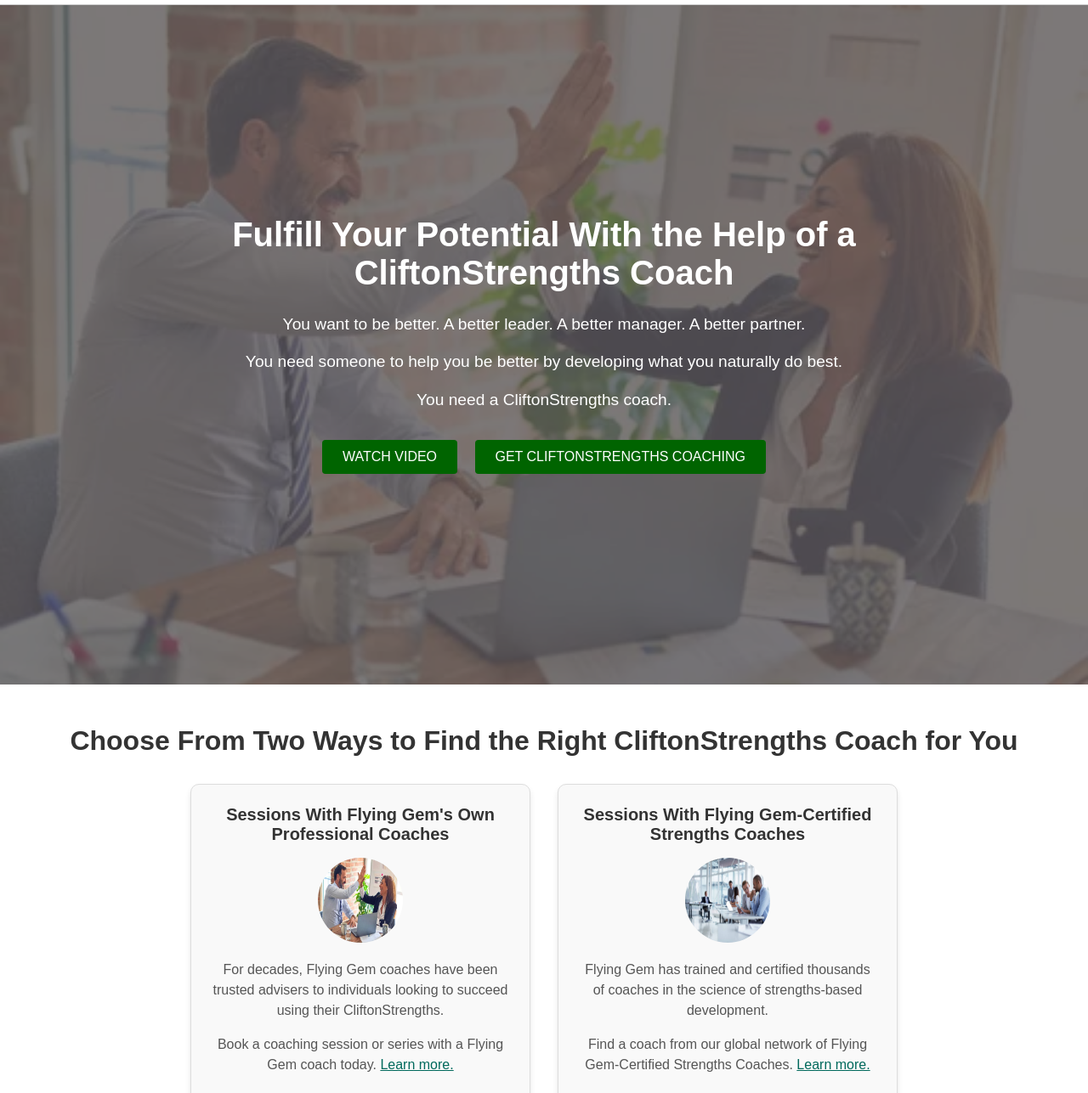
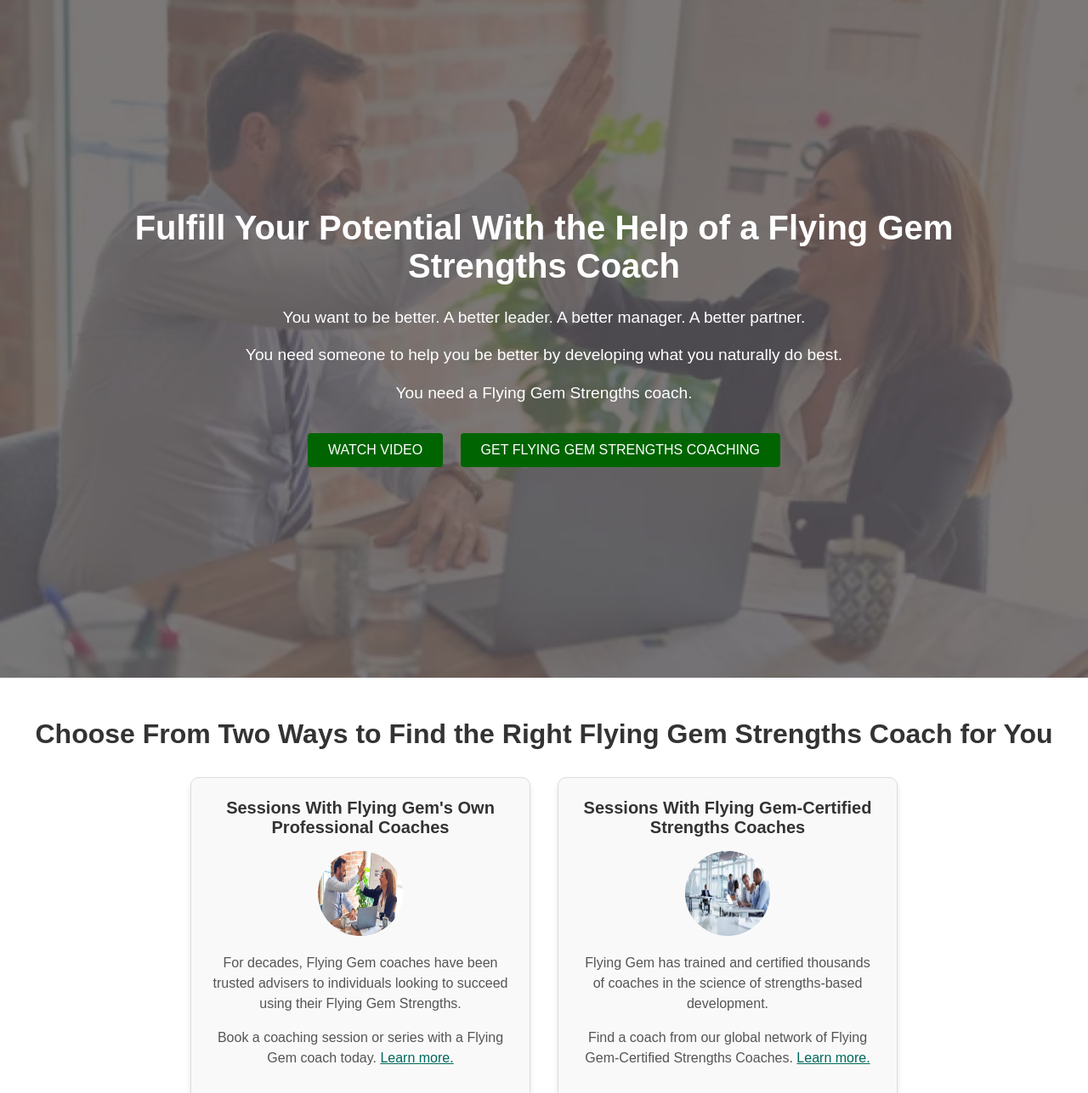
Before and after one commit to larbisamuel/flyingGem, a plain HTML site: page index.html in a window 1280 px wide. Shown: the part 63-1350 px from the top of the page at 85% size. Drawn offline with Linux system fonts and the light colour scheme.

Commit message:
new changes

```diff
--- a/index.html
+++ b/index.html
@@ -14,7 +14,6 @@
       <nav class="nav-links">
         <ul>
           <li><a href="#">Workplace Advisory</a></li>
-          <li><a href="#">CliftonStrengths</a></li>
           <li><a href="#">Research & Polling</a></li>
           <li><a href="#">Courses & Events</a></li>
           <li><a href="#">News & Insights</a></li>
@@ -32,20 +31,20 @@
   <section class="hero">
     <div class="hero-overlay">
       <div class="hero-content">
-        <h1>Fulfill Your Potential With the Help of a CliftonStrengths Coach</h1>
+        <h1>Fulfill Your Potential With the Help of a Flying Gem Strengths Coach</h1>
         <p>You want to be better. A better leader. A better manager. A better partner.</p>
         <p>You need someone to help you be better by developing what you naturally do best.</p>
-        <p>You need a CliftonStrengths coach.</p>
+        <p>You need a Flying Gem Strengths coach.</p>
         <div class="hero-buttons">
           <a href="#" class="btn video-btn">WATCH VIDEO</a>
-          <a href="#" class="btn coaching-btn">GET CLIFTONSTRENGTHS COACHING</a>
+          <a href="#" class="btn coaching-btn">GET FLYING GEM STRENGTHS COACHING</a>
         </div>
       </div>
     </div>
   </section>
   <section class="coaching-options">
     <h2 class="coaching-title">
-      Choose From Two Ways to Find the Right CliftonStrengths Coach for You
+      Choose From Two Ways to Find the Right Flying Gem Strengths Coach for You
     </h2>
     <div class="coaching-container">
       <!-- Left Coaching Card -->
@@ -54,7 +53,7 @@
         <img src="./images/cooperate.webp" alt="Flying Gem Professional Coaches" class="coach-image">
         <p>
           For decades, Flying Gem coaches have been trusted advisers to individuals looking to
-          succeed using their CliftonStrengths.
+          succeed using their Flying Gem Strengths.
         </p>
         <p>
           Book a coaching session or series with a Flying Gem coach today.
```
